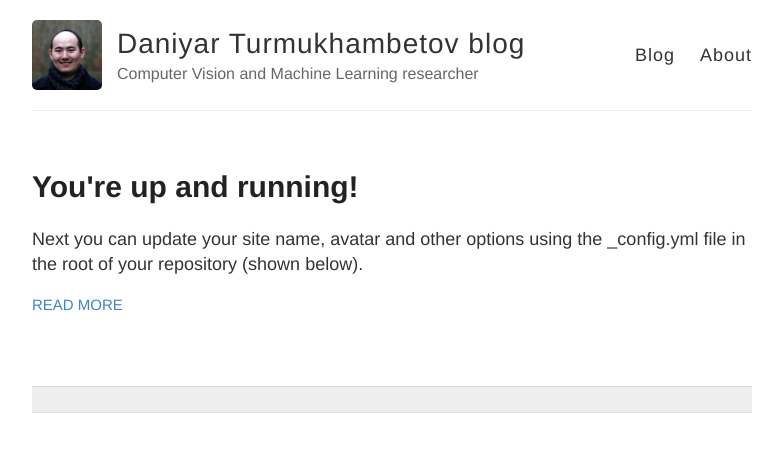
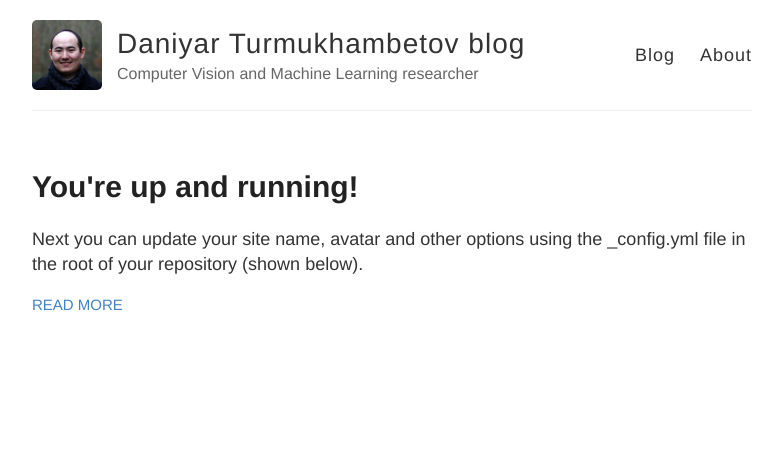
Before and after one commit to dantkz/dantkz.github.io, a Jekyll site: the page built from index.html, in a window 1280 px wide. Shown: the top 452 px of the page, without its empty margins (248-1031 px from the left). Built offline with Jekyll 4.4.1, drawn with Linux system fonts in a browser that asks for light colours.

Commit message:
Update default.html

```diff
--- a/_layouts/default.html
+++ b/_layouts/default.html
@@ -38,10 +38,10 @@
       {{ content }}
 
 
-    <div class="wrapper-footer">
-      &nbsp
-    </div>
-
+      <!--<div class="wrapper-footer">-->
+      <div class="container">
+        &nbsp
+      </div>
     </div>
 
 
```
